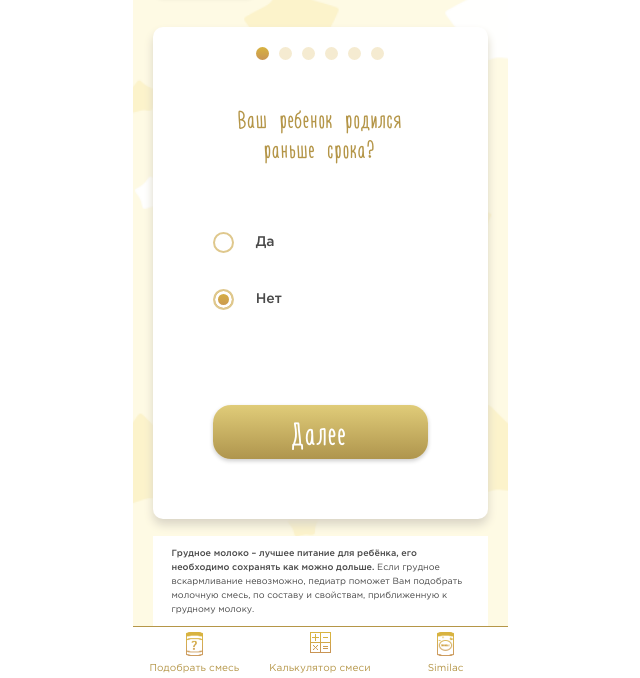
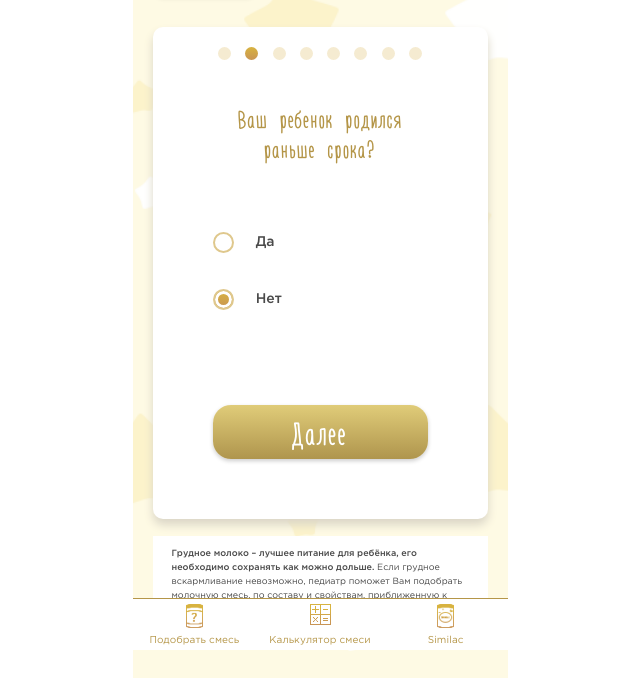
Before and after one commit to vitalso/similac, a website: page src/test.pug in a window 1280 px wide. Shown: the part 150-828 px from the top of the page, without its empty margins (320-960 px from the left). Drawn offline with nearby package versions, Linux system fonts and the light colour scheme; files that its build step writes are made by us from their sources; files whose address does not match are found by name.

Commit message:
some changes

```diff
--- a/src/js/main.js
+++ b/src/js/main.js
@@ -1,6 +1,6 @@
 $(document).ready(function(){
 
-	var current_page = 0;
+	var current_page = 1; // start from second circle in pagination
 
 	$("#date").mask("99.99.9999", {placeholder: "__.__.____" });
 
@@ -8,19 +8,15 @@ $(document).ready(function(){
 		type: 'inline',
 		modal: true
 	});
-	/*$(document).on('click', '.popup-modal-dismiss', function (e) {
-		e.preventDefault();
-		$.magnificPopup.close();
-	});*/
 
-	var steps = $('.choice__form .form__section').length;
+	// Steps
+	/*var steps = $('.choice__form .form__section').length;
 	for (i=1; i <= steps; i++) {
 		$('.pagination').append("<li><span></span></li>")
 	}
-	$('.pagination li:eq(0)').addClass('active');
+	$('.pagination li:eq(0)').addClass('active');*/
 
-	console.log(steps);
-
+	// Checked checkbox
 	$('.warning__form input[type="checkbox"]').change(function(){
 		var status = $(this).prop('checked');
 
@@ -32,6 +28,7 @@ $(document).ready(function(){
 		console.log(status);
 	});
 
+	// Date of birth
 	$('#date-choice input:submit').click(function(){
 
 	    if( $('.date__birth input[type="text"]').val().length < 8 ) {
@@ -42,6 +39,7 @@ $(document).ready(function(){
 
 	});
 
+	// Toggle question
 	$('.form__section .next__btn').click(function(){
 
 		if ( $(this).closest('div').find('input:radio:eq(0)').prop('checked') == false &&  $(this).closest('div').find('input:radio:eq(1)').prop('checked') == false ) {
@@ -54,6 +52,7 @@ $(document).ready(function(){
 
 				$(this).closest('div').addClass('is-hidden');
 				$(this).closest('div').next('.form__section').show();
+
 				// Pagination
 				$('.pagination li').removeClass('active');
 				$('.pagination li').eq(current_page + 1).addClass('active');
--- a/src/scss/style.scss
+++ b/src/scss/style.scss
@@ -92,6 +92,7 @@
 .page {
 	max-width: 375px;
 	margin: 0 auto;
+	padding-bottom: 52px;
 	background: url(../images/bg.png) center top no-repeat;
 	-webkit-background-size: cover;
 	     -o-background-size: cover;
@@ -200,10 +201,15 @@ header {
 	}
 
 	.bottom__nav {
+		position: fixed;
+    	width: 100%;
+    	max-width: 375px;
+    	bottom: 0;
 		background: #fff;
 		border-top: 1px solid #b59648;
 		display: flex;
 		min-height: 48px;
+		z-index: 9;
 		align-self: center;
 		-webkit-justify-content: space-between;
 		        justify-content: space-between;
@@ -416,8 +422,14 @@ header {
 				}
 
 .date__birth {
+	input#date {
+		font-size: 30px;
+    	text-align: center;
+    	font-family: 'Conv_Engine-Regular';
+    	letter-spacing: -2px;
+	}
 	.primary__btn {
-		margin-top: 150px;
+		margin-top: 50px;
 	}
 }
 
--- a/src/test.pug
+++ b/src/test.pug
@@ -25,6 +25,14 @@ html(lang='en')
 
 				.content__inner
 					ul.pagination
+						li: span
+						li.active: span
+						li: span
+						li: span
+						li: span
+						li: span
+						li: span
+						li: span
 
 					.inner__wrap
 						form(action="#")#test-form.choice__form
```
Also changed, not shown: public/js/main.js (+8 -9 lines), src/birthday.pug (+7 -0 lines), public/birthday.html, public/css/style.css, public/test.html.
